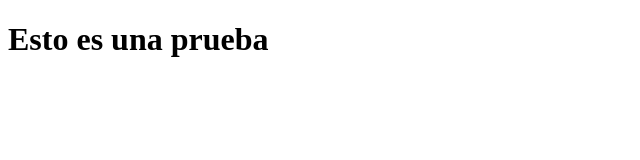
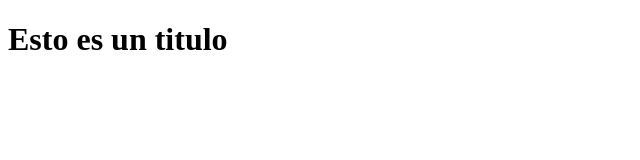
Before and after one commit to Donolem/MiPrimerDeploy, a plain HTML site: page index.html in a window 1280 px wide. Shown: the whole page, without its empty margins (0-640 px from the left). Drawn offline with Linux system fonts and the light colour scheme.

Commit message:
actualizacion #1

```diff
--- a/index.html
+++ b/index.html
@@ -9,7 +9,7 @@
 <body>
     <div>
         <h1>
-            Esto es una prueba
+            Esto es un titulo
         </h1>
     </div>
 </body>
```
